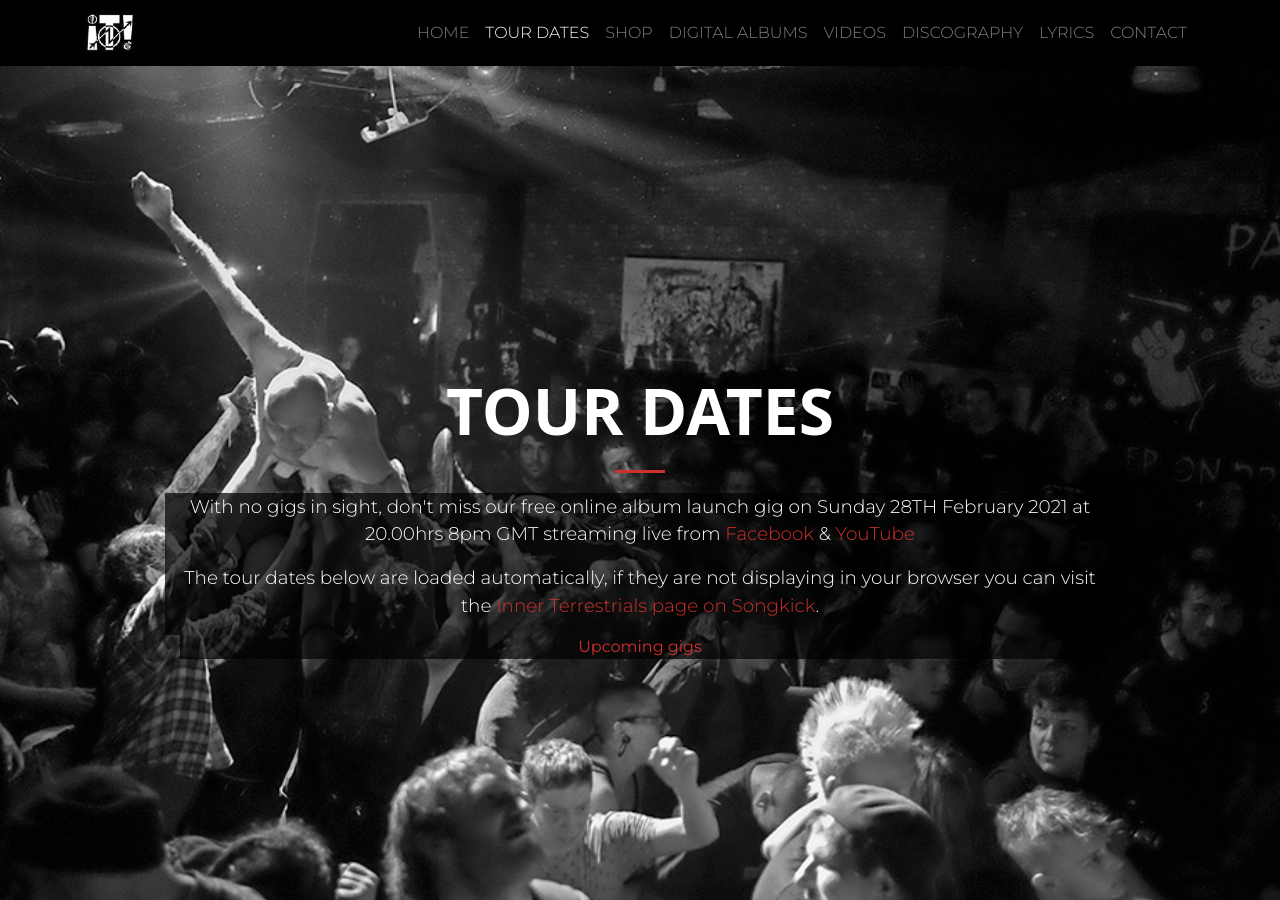
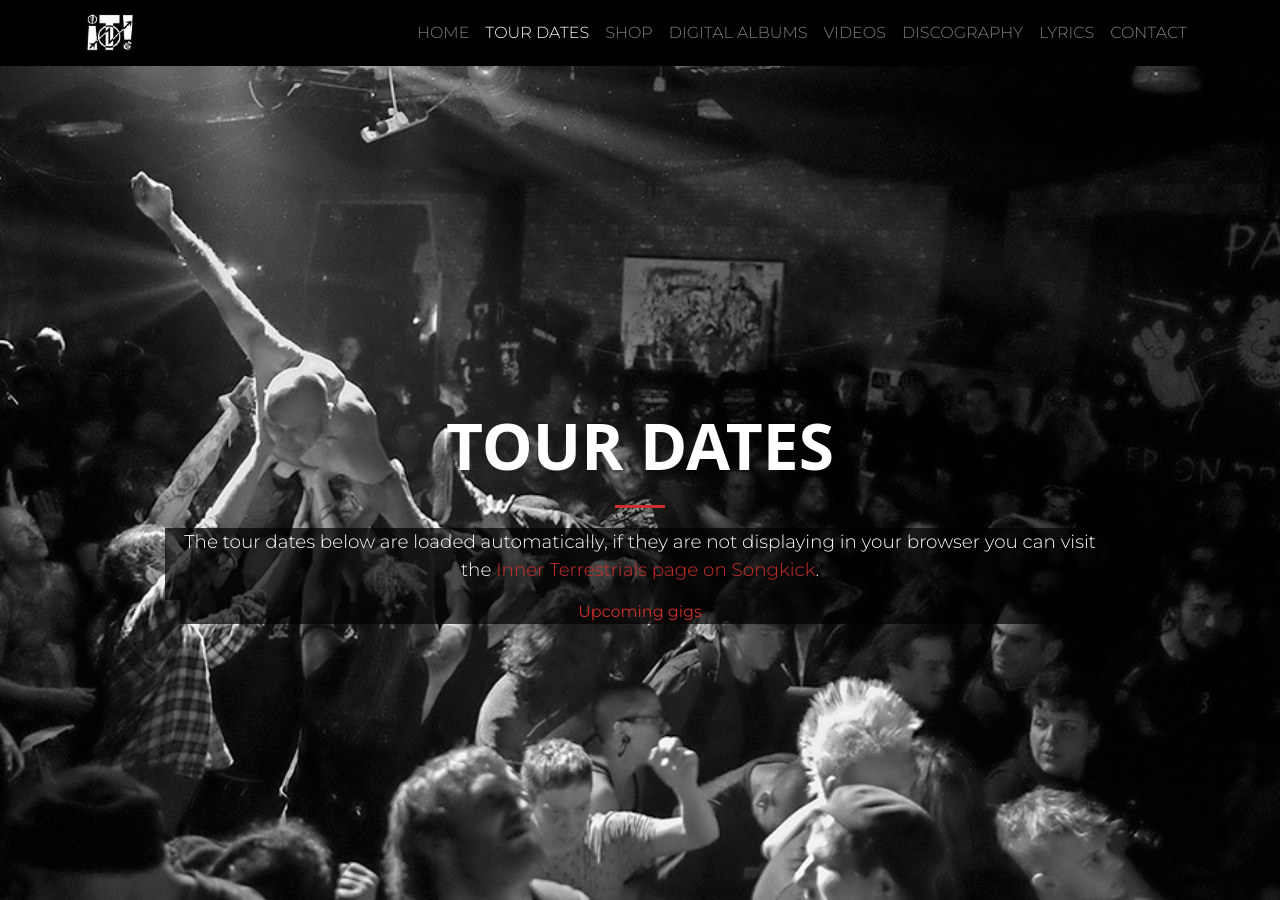
Before and after one commit to innerterrestrials/innerterrestrials.github.io, a Jekyll site: the page built from gigs.html, in a window 1280 px wide and 900 px high. Built offline with Jekyll 4.4.1, drawn with Linux system fonts in a browser that asks for light colours; nearby versions of some CDN libraries; a script that is not in the unit is left out; comment, search, counter and statistics services are not loaded.

Commit message:
Remove lockdown sentence

```diff
--- a/gigs.html
+++ b/gigs.html
@@ -15,7 +15,6 @@ description: Find out when Inner Terrestrials are playing near you
             <hr>
           </div>
           <div class="col-lg-10 mx-auto text-bg">
-              <p>With no gigs in sight, don't miss our free online album launch gig on Sunday 28TH February 2021 at 20.00hrs 8pm GMT streaming live from <a href="https://www.facebook.com/events/2185870161543320" title="Inner Terrestrials Album Launch Livestream via Facebook">Facebook</a> & <a href="http://youtube.com/innerterrestrials" title="Inner Terrestrials Album Launch Livestream via YouTube">YouTube</a></p>
               <p>The tour dates below are loaded automatically, if they are not displaying in your browser you can visit the <a href="https://www.songkick.com/artists/210500-inner-terrestrials" target="_blank" title="Inner Terrestrials tour dates on Singkick">Inner Terrestrials page on Songkick</a>.</p>
           </div>
           <div class="col-lg-10 mx-auto">
```
